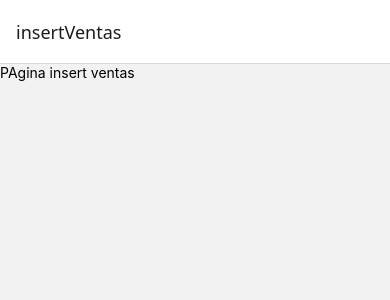
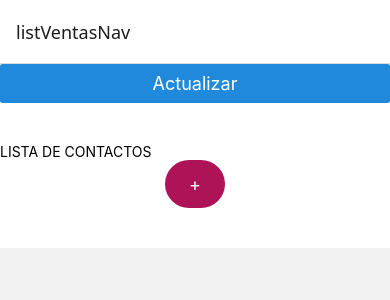
Before and after one commit to Joseman16/Grupo-2, a React Native app in the folder TiendaLineaFront/: screen / in a window 390 px wide. Shown: the top 300 px of the page. Built offline with nearby package versions, Linux system fonts and the light colour scheme.

Commit message:
Lista ventas (en proceso)

```diff
--- a/TiendaLineaFront/App.js
+++ b/TiendaLineaFront/App.js
@@ -1,23 +1,26 @@
 import { createNativeStackNavigator } from "@react-navigation/native-stack";
 import { StatusBar } from "expo-status-bar";
 import { StyleSheet, Text, View } from "react-native";
-import { insertProductos } from "./screens/insertProductos";
-import { insertVentas } from "./screens/insertVentas";
-import { listProductos } from "./screens/listProductos";
-import { listVentas } from "./screens/listVentas";
+import { InsertProductos } from "./screens/insertProductos";
+import { InsertVentas } from "./screens/insertVentas";
+import { ListProductos } from "./screens/listProductos";
+import { ListVentas } from "./screens/listVentas";
 import { NavigationContainer } from "@react-navigation/native";
 export default function App() {
   const StackContacts = createNativeStackNavigator();
   return (
     <NavigationContainer>
-      <StackContacts.Navigator initialRouteName="insertVentas">
+      <StackContacts.Navigator initialRouteName="listVentasNav">
         <StackContacts.Screen
-          component={insertProductos}
+          component={InsertProductos}
           name="insertProductos"
         />
-        <StackContacts.Screen component={insertVentas} name="insertVentas" />
-        <StackContacts.Screen component={listProductos} name="listProductos" />
-        <StackContacts.Screen component={listVentas} name="listVentas" />
+        <StackContacts.Screen component={InsertVentas} name="insertVentasNav" />
+        <StackContacts.Screen
+          component={ListProductos}
+          name="listProductosNav"
+        />
+        <StackContacts.Screen component={ListVentas} name="listVentasNav" />
       </StackContacts.Navigator>
     </NavigationContainer>
   );
--- /dev/null
+++ b/TiendaLineaFront/rest_client/tiendalinea.js
@@ -0,0 +1,57 @@
+const ip = "192.168.1.9";
+const port = 3001;
+const url = "http://" + ip + ":" + port + "/";
+export const getProductos = (fnRefreshList) => {
+  fetch(url + "productos")
+    .then((response) => {
+      return response.json();
+    })
+    .then((body) => {
+      fnRefreshList(body);
+    });
+};
+export const saveProductoRest = (producto, fnShowMessage) => {
+  const config = {
+    method: "POST",
+    headers: {
+      "Content-Type": "application/json",
+    },
+    body: JSON.stringify({
+      nombre: contact.name,
+      apellido: contact.surName,
+      celular: contact.phoneNumber,
+    }),
+  };
+  fetch(url + "productos", config)
+    .then((response) => response.json())
+    .then((body) => {
+      fnShowMessage();
+    });
+};
+export const getVentas = (fnRefreshList) => {
+  fetch(url + "ventas")
+    .then((response) => {
+      return response.json();
+    })
+    .then((body) => {
+      fnRefreshList(body);
+    });
+};
+export const saveVentaRest = (venta, fnShowMessage) => {
+  const config = {
+    method: "POST",
+    headers: {
+      "Content-Type": "application/json",
+    },
+    body: JSON.stringify({
+      nombre: contact.name,
+      apellido: contact.surName,
+      celular: contact.phoneNumber,
+    }),
+  };
+  fetch(url + "ventas", config)
+    .then((response) => response.json())
+    .then((body) => {
+      fnShowMessage();
+    });
+};
--- a/TiendaLineaFront/screens/insertProductos.js
+++ b/TiendaLineaFront/screens/insertProductos.js
@@ -1,5 +1,5 @@
 import { View, Text, StyleSheet, FlatList, Alert } from "react-native";
-export const insertProductos = () => {
+export const InsertProductos = () => {
   return (
     <View>
       <Text>PAgina insert productos</Text>
--- a/TiendaLineaFront/screens/insertVentas.js
+++ b/TiendaLineaFront/screens/insertVentas.js
@@ -1,5 +1,5 @@
 import { View, Text, StyleSheet, FlatList, Alert } from "react-native";
-export const insertVentas = () => {
+export const InsertVentas = () => {
   return (
     <View>
       <Text>PAgina insert ventas</Text>
--- a/TiendaLineaFront/screens/listProductos.js
+++ b/TiendaLineaFront/screens/listProductos.js
@@ -1,5 +1,5 @@
 import { View, Text, StyleSheet, FlatList, Alert } from "react-native";
-export const listProductos = () => {
+export const ListProductos = () => {
   return (
     <View>
       <Text>PAgina list Productos</Text>
--- a/TiendaLineaFront/screens/listVentas.js
+++ b/TiendaLineaFront/screens/listVentas.js
@@ -1,8 +1,67 @@
-import { View, Text, StyleSheet, FlatList, Alert } from "react-native";
-export const listVentas = () => {
+import {
+  View,
+  Text,
+  StyleSheet,
+  FlatList,
+  Alert,
+  TouchableHighlight,
+} from "react-native";
+import { useState, useEffect } from "react";
+import { getVentas } from "../rest_client/tiendalinea";
+import { Button, ListItem, FAB } from "@rneui/base";
+export const ListVentas = () => {
+  const [ventasList, setVentasList] = useState();
+  const fnRefreshList = (list) => {
+    setVentasList(list);
+  };
+  /*useEffect(() => {
+    getVentas(fnRefreshList);
+    console.log("useEffect usado");
+  }, []);*/
+  const VentaItem = ({ venta }) => {
+    return (
+      <ListItem>
+        <ListItem.Content>
+          <ListItem.Title>{venta.pro_id}</ListItem.Title>
+          <ListItem.Subtitle>{venta.pro_nombre}</ListItem.Subtitle>
+        </ListItem.Content>
+      </ListItem>
+    );
+  };
   return (
     <View>
-      <Text>PAgina list Ventas</Text>
+      <Button
+        onPress={() => {
+          getVentas(fnRefreshList);
+          console.log(ventasList);
+        }}
+        title={"Actualizar"}
+      />
+      <View style={styles.container}>
+        <Text>LISTA DE CONTACTOS</Text>
+
+        <FlatList
+          data={ventasList}
+          renderItem={({ item }) => {
+            return <VentaItem venta={item} />;
+          }}
+        />
+        <FAB
+          title="+"
+          onPress={() => {
+            //navigation.navigate("ContactsFormNav", {});
+          }}
+        />
+      </View>
     </View>
   );
 };
+const styles = StyleSheet.create({
+  container: {
+    flex: 1,
+    backgroundColor: "#fff",
+    alignItems: "stretch",
+    justifyContent: "flex-start",
+    paddingVertical: 40,
+  },
+});
```
